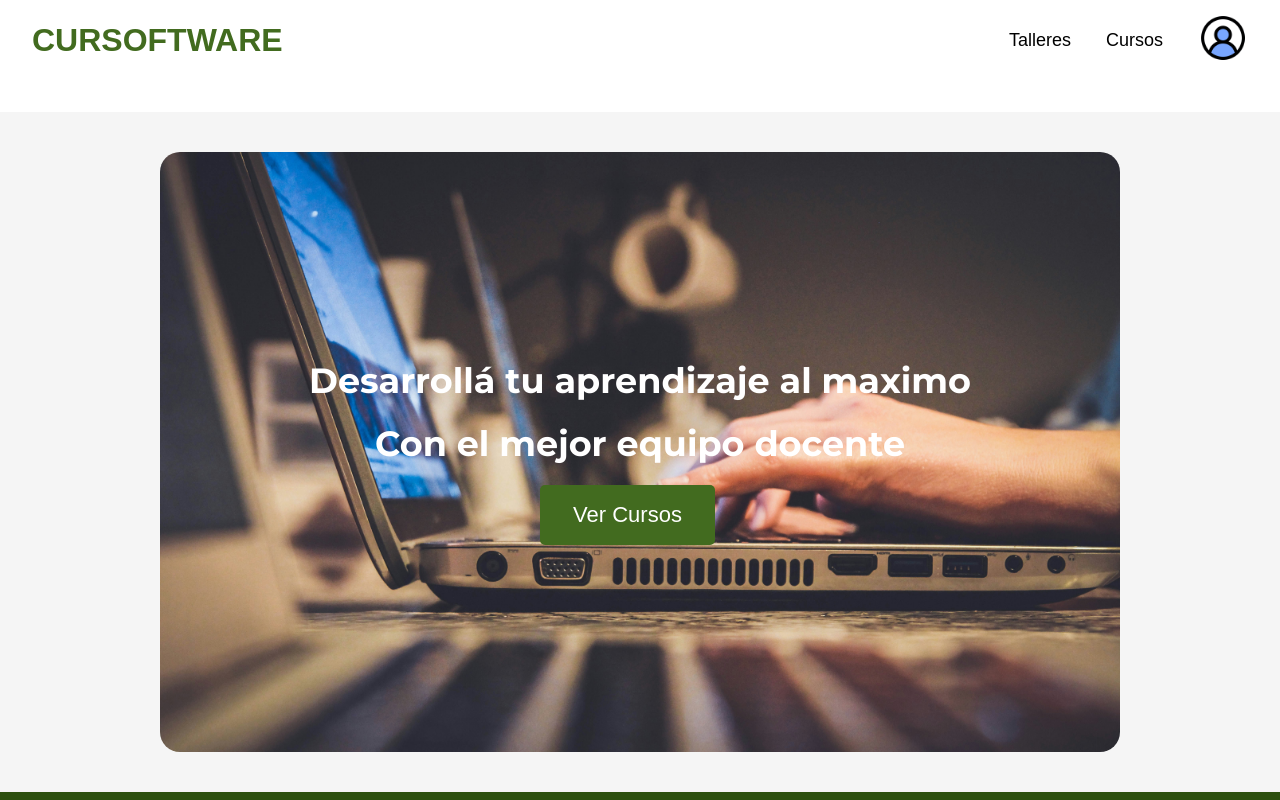
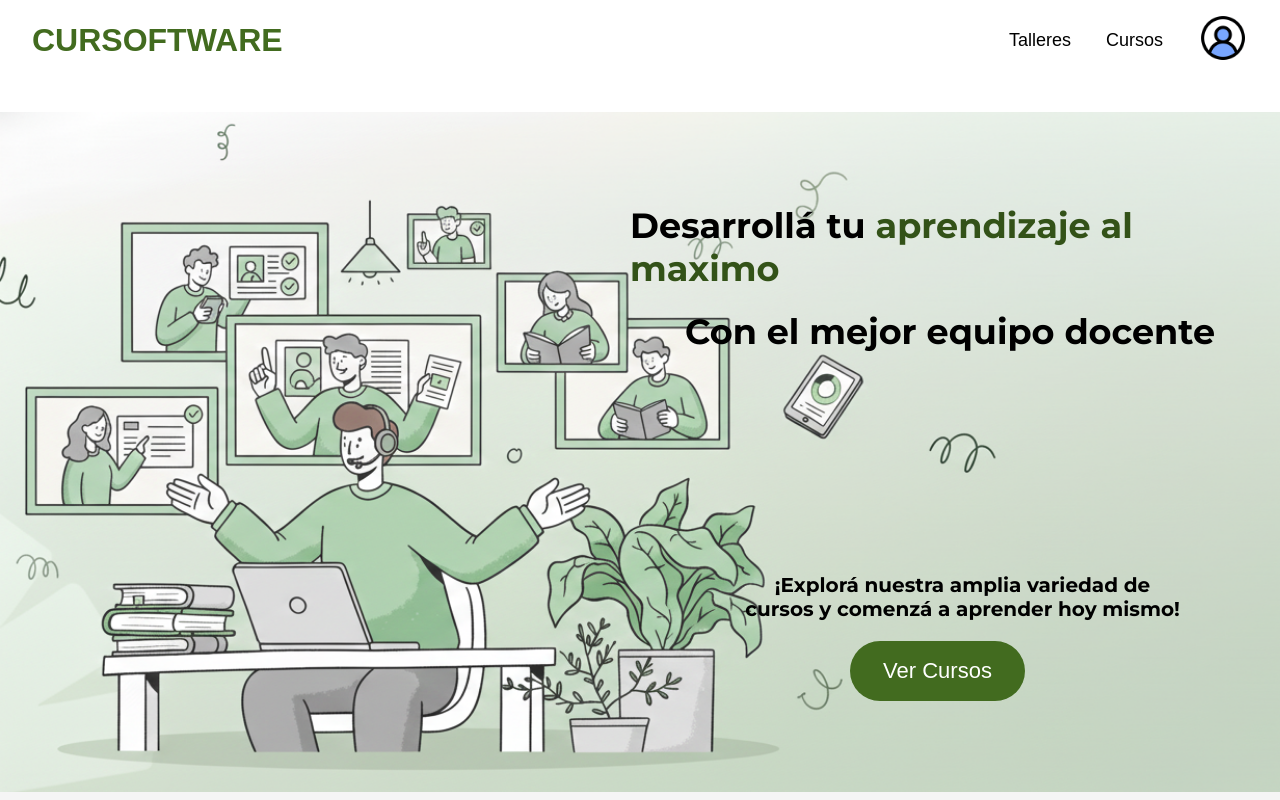
Before and after one commit to bautigr02/Frontend-Cursos, an Angular app: page / in a window 1280 px wide. Shown: the top 800 px of the page. Built offline with nearby package versions, Linux system fonts and the light colour scheme.

Commit message:
mod: Home v3

```diff
--- a/src/app/home/home.component.html
+++ b/src/app/home/home.component.html
@@ -11,14 +11,15 @@
 <body>
     <div class="fondo-container-buscar-cursos">
         <div class="contenedor-buscar-cursos">
-                    <h2>Desarrollá tu aprendizaje al maximo</h2>
+                    <h2>Desarrollá tu <span class = "color-texto">aprendizaje al maximo</span></h2>
                     <h2>Con el mejor equipo docente</h2>
+                    <p>
+                        ¡Explorá nuestra amplia variedad de cursos y comenzá a aprender hoy mismo!
+                    </p>
                     <button class="boton" routerLink="/courses">Ver Cursos</button>
         </div>
     </div>
-    <div class="titulo">
-        <h3>Alcanzá tus objetivos profesionales con nuestra metodología</h3>
-    </div>
+
     <div class="contenedor-grid-fotos">
         <div class="card">
             <img src="/assets/Images/Foto-Curso-1.jpg" alt="foto-1">
--- a/src/app/home/home.component.scss
+++ b/src/app/home/home.component.scss
@@ -10,42 +10,69 @@ body {
     font-family: 'Montserrat', sans-serif;
 }
 
+@keyframes color-change {
+  0% {
+    color: #000000;
+  }
+  25% {
+    color: #588157;
+  }
+  50% {
+    color: #2d500f;
+  }
+    75% {
+        color: #426B1F;
+    }
+  100% {
+    color: #000000;
+  }
+}
+
 .fondo-container-buscar-cursos{
     width: 100%;
-    background-color: whitesmoke;
+    height: 600px;
     padding: 40px 0;
     display: flex;
     justify-content: center;
+    background-image: url(/assets/Images/Foto-inicial.png);
+    background-size: cover;
+    background-repeat: no-repeat;
+    background-position: left center;
+    align-items: flex-start;
 }
 .contenedor-buscar-cursos {
-    background-image: url(/assets/Images/Foto-Curso-6.jpg);
-    background-size: cover;
-    background-repeat: no-repeat;
-    background-position: top;
     display: flex;
     flex-direction: column;
     justify-content: center;
     align-items: center;
     border-radius: 20px;
-    width: 75%;
+    margin-left: auto;
+    margin-right: 10px;
+    width: 50%;
     height: 600px;
     margin-top: 0;
 }
 
-.contenedor-buscar-cursos:hover{
-    box-shadow: 0 4px 8px rgba(0, 0, 0, 0.2);
-    transform: scale(1.02);
-    transition: transform 0.5s ease, box-shadow 0.3s ease;
-}
-
-h2{
+.contenedor-buscar-cursos h2{
+    font-family: 'Montserrat', sans-serif;
+    font-style: normal;
     font-size: 35px;
     margin: 0px;
     margin-bottom: 20px;
 }
 
-.contenedor-buscar-cursos h2 {
-    color: white;
+.contenedor-buscar-cursos h2 .color-texto {
+    color: #000000;
+    animation: color-change 6s ease-in-out infinite alternate;
+}
+
+.contenedor-buscar-cursos p{
+    font-size: 20px;
+    font-weight: bold;
+    margin-top: 200px;
+    text-align: center;
+    width: 70%;
+    margin-left: 25px;
 }
 
 .boton {
@@ -56,7 +83,7 @@ h2{
     margin-right: 25px;
     background-color: #426B1F;
     color: white;
-    border-radius: 5px;
+    border-radius: 40px;
     border: none;
     transition: color 0.3s ease;
 }
```
Also changed, not shown: src/assets/Images/Foto-inicial.png (added).
